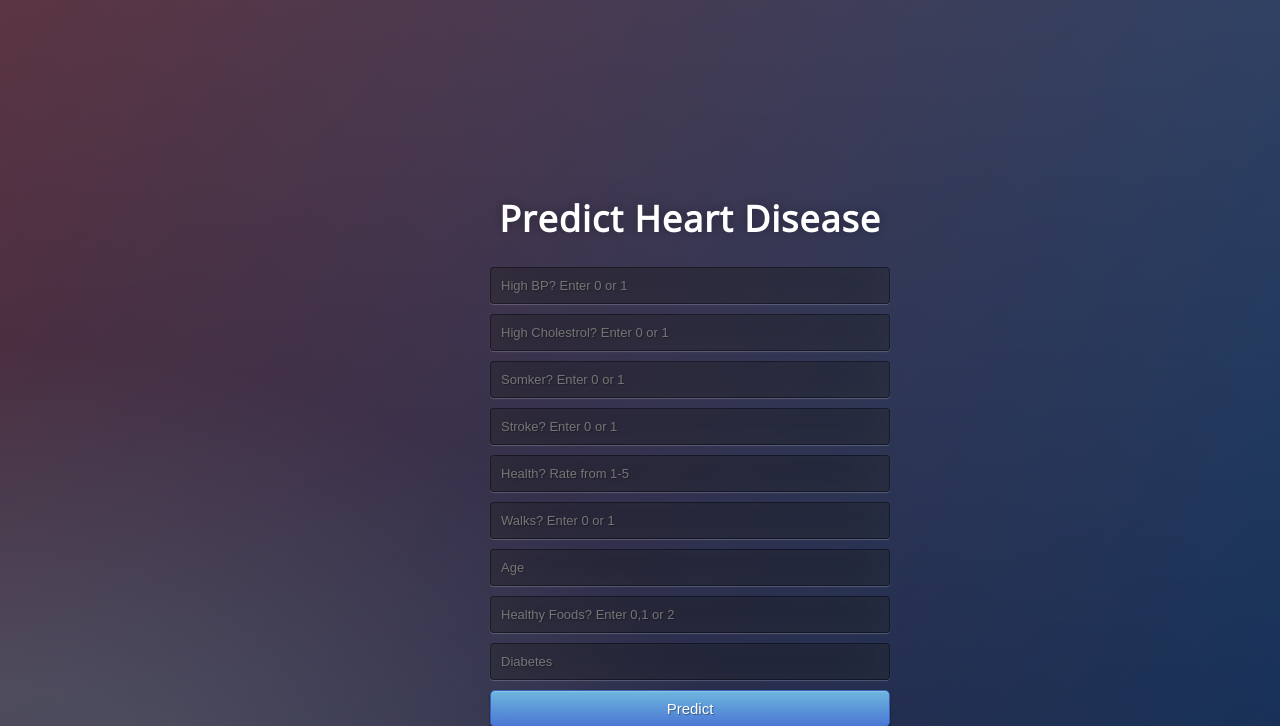
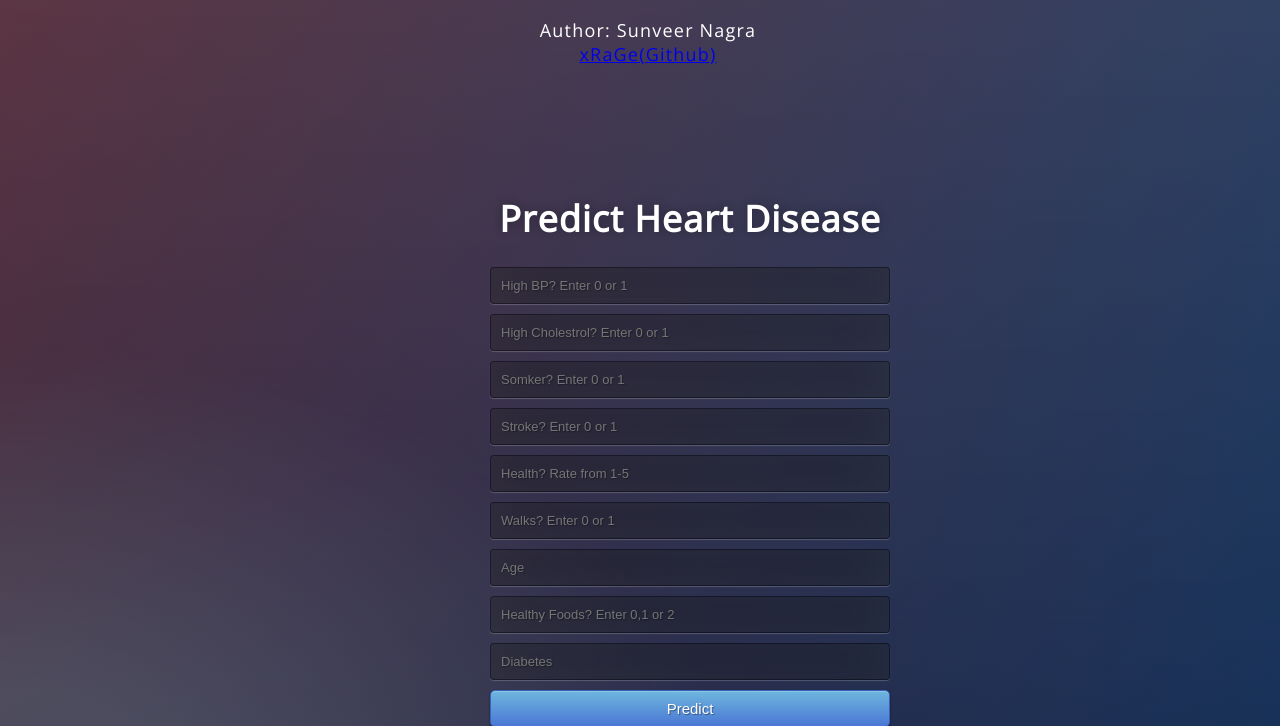
Before and after one commit to SIERRA117a1/Heart-Disease-Prediction, a Flask app: page / in a window 1280 px wide. Shown: the top 726 px of the page. Run offline with Flask 2, Linux system fonts and the light colour scheme; parts of the project's set-up code (start-up, migrations or seed data) failed here and were passed over.

Commit message:
Update index.html

```diff
--- a/templates/index.html
+++ b/templates/index.html
@@ -40,5 +40,9 @@
 
 
 </body>
+  <footer>
+  <p>Author: Sunveer Nagra<br>
+  <a href="https://github.com/SIERRA117a1">xRaGe(Github)</a></p>
+</footer>
 
 </html>
```
